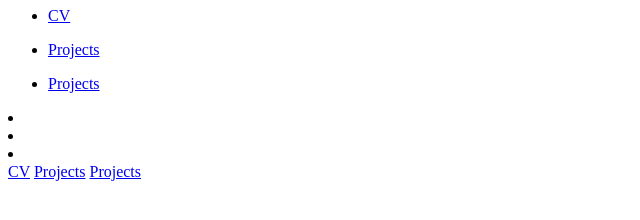
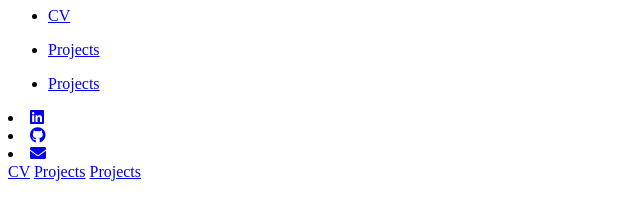
Before and after one commit to EdwardSoutherington/terminalattempt, a Jekyll site: the page built from index.md, in a window 1280 px wide. Shown: the part 242-462 px from the top of the page, without its empty margins (0-640 px from the left). Built offline with Jekyll 4.4.1, drawn with Linux system fonts in a browser that asks for light colours.

Commit message:
updated head with fontawesome

```diff
--- a/_includes/head.html
+++ b/_includes/head.html
@@ -17,4 +17,6 @@
 
     <link rel="stylesheet" href="{{ '/css/main.css' | absolute_url }}">
 
+    <link rel="stylesheet" href="/fonts/web-fonts-with-css/css/fa-brands.css">
+    <link rel="stylesheet" href="/fonts/web-fonts-with-css/css/fontawesome-all.css">
   </head>
```
